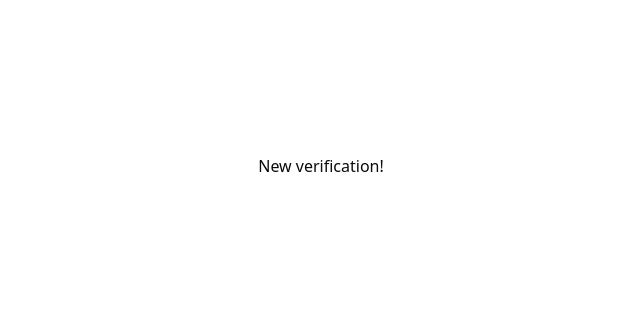
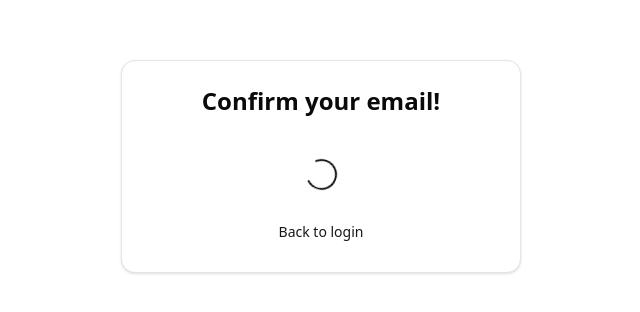
Before and after one commit to predragpeharda/auth-components, a Next.js app: page /auth/new-verification in a window 1280 px wide. Shown: the part 234-546 px from the top of the page, without its empty margins (319-959 px from the left). Built offline with nearby package versions, Linux system fonts and the light colour scheme.

Commit message:
Add spinner for new-verification-form

```diff
--- a/app/(public)/auth/new-verification/page.tsx
+++ b/app/(public)/auth/new-verification/page.tsx
@@ -1,5 +1,7 @@
+import { NewVerificationForm } from "@/components/auth/new-verification-form";
+
 const NewVerificationPage = () => {
-  return <div>New verification!</div>;
+  return <NewVerificationForm />;
 };
 
 export default NewVerificationPage;
--- /dev/null
+++ b/components/auth/new-verification-form.tsx
@@ -0,0 +1,18 @@
+"use client";
+import { CardWrapper } from "@/components/auth/card-wrapper";
+import { ClipLoader } from "react-spinners";
+
+export const NewVerificationForm = () => {
+  return (
+    <CardWrapper
+      headingLabel="Confirm your email!"
+      descriptionLabel=""
+      backButtonLabel="Back to login"
+      backButtonHref="/auth/login"
+    >
+      <div className="flex items-center w-full justify-center">
+        <ClipLoader />
+      </div>
+    </CardWrapper>
+  );
+};
--- a/package.json
+++ b/package.json
@@ -25,6 +25,7 @@
     "react-dom": "^19.0.0",
     "react-hook-form": "^7.54.2",
     "react-icons": "^5.5.0",
+    "react-spinners": "^0.15.0",
     "resend": "^4.1.2",
     "tailwind-merge": "^3.0.2",
     "tailwindcss-animate": "^1.0.7",
```
Also changed, not shown: 1 other file (tests, documents, lock files or other folders).
